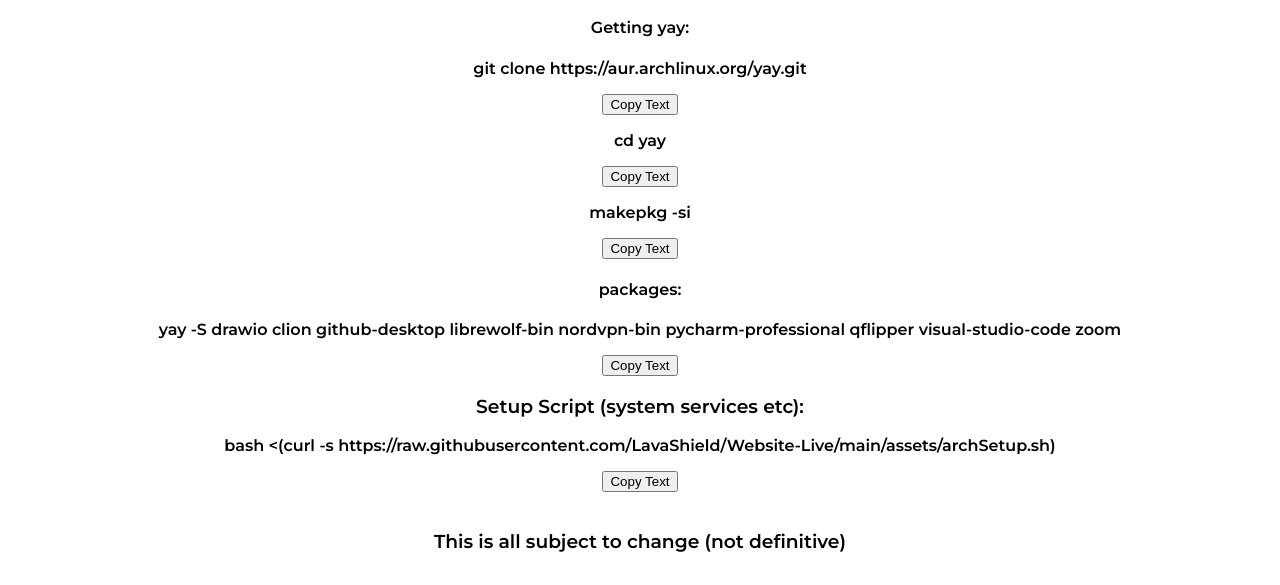
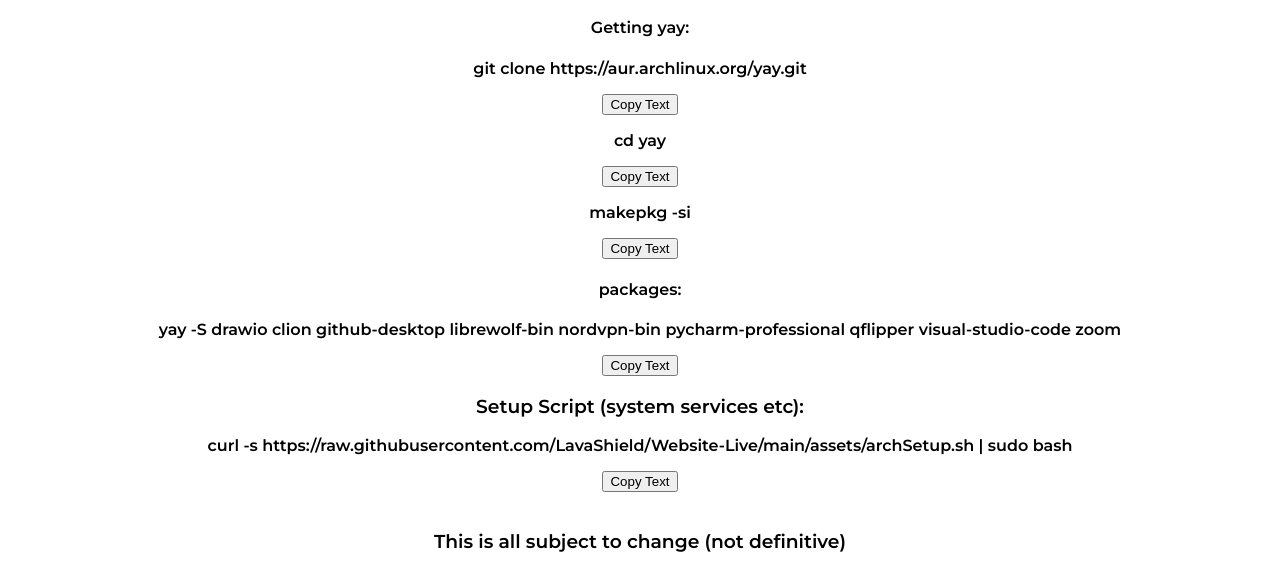
Before and after one commit to LavaShield/website-live, a website: page tools.html in a window 1280 px wide. Shown: the part 1305-1890 px from the top of the page. Drawn offline with nearby package versions, Linux system fonts and the light colour scheme.

Commit message:
Update tools.html

```diff
--- a/tools.html
+++ b/tools.html
@@ -64,7 +64,7 @@
                 "arch": {
                     "arch": "sudo pacman -Syu audacity bitwarden bluez bluez-utils cinnamon dosfstools exfat-utils filezilla flameshot freecad gimp git gnome gnome-extra libreoffice-fresh neofetch ntfs-3g obs-studio p7zip python qbittorrent signal-desktop sqlitebrowser steam thunderbird timeshift veracrypt vim virtualbox vlc wireshark-qt nvidia nvidia-settings nvidia-utils",
                     "aur": "yay -S drawio clion github-desktop librewolf-bin nordvpn-bin pycharm-professional qflipper visual-studio-code zoom",
-                    "scriptUrl": "bash <(curl -s https://raw.githubusercontent.com/LavaShield/Website-Live/main/assets/archSetup.sh)"
+                    "scriptUrl": "curl -s https://raw.githubusercontent.com/LavaShield/Website-Live/main/assets/archSetup.sh | sudo bash"
                 }
             };
 
```
